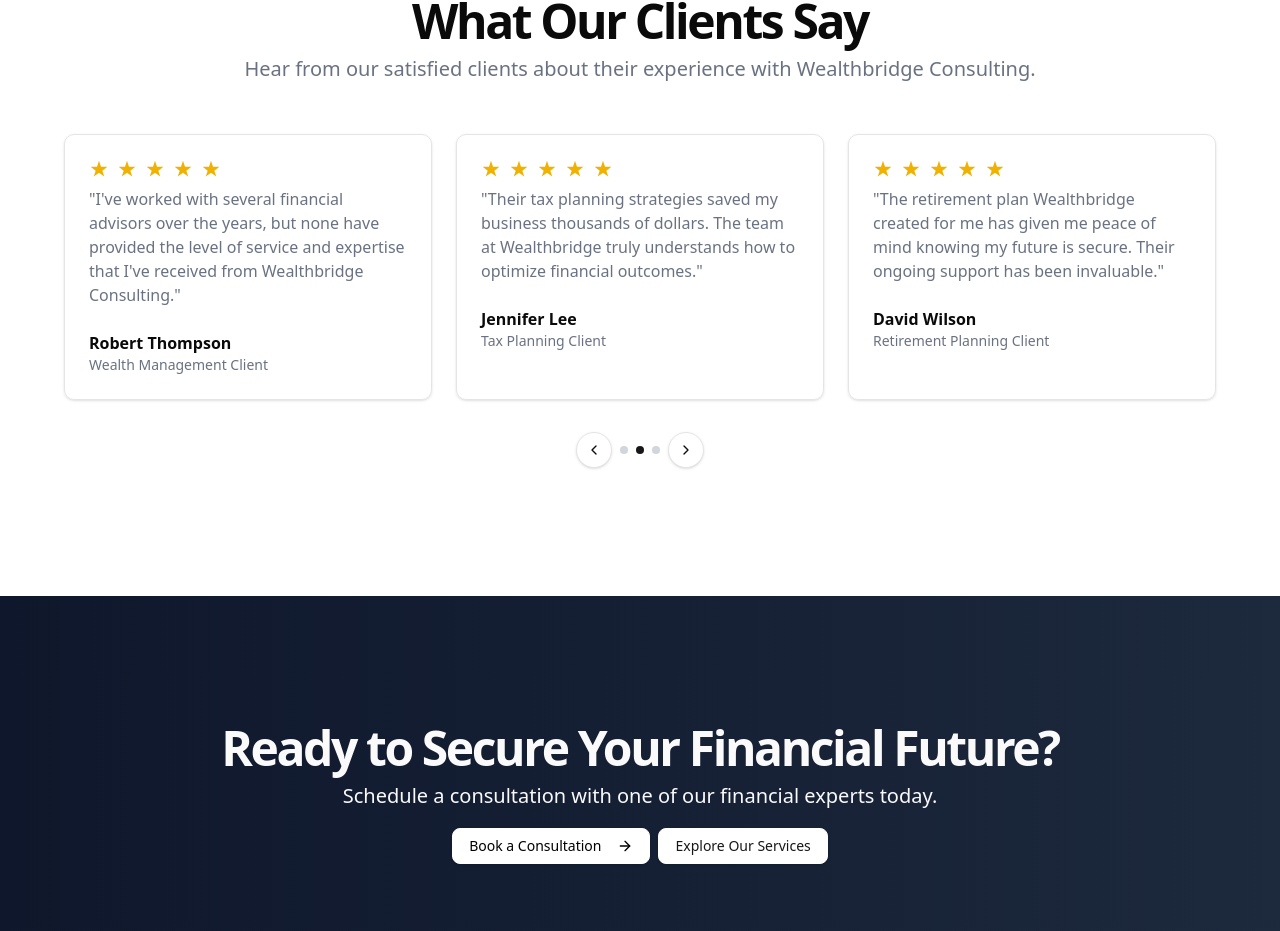
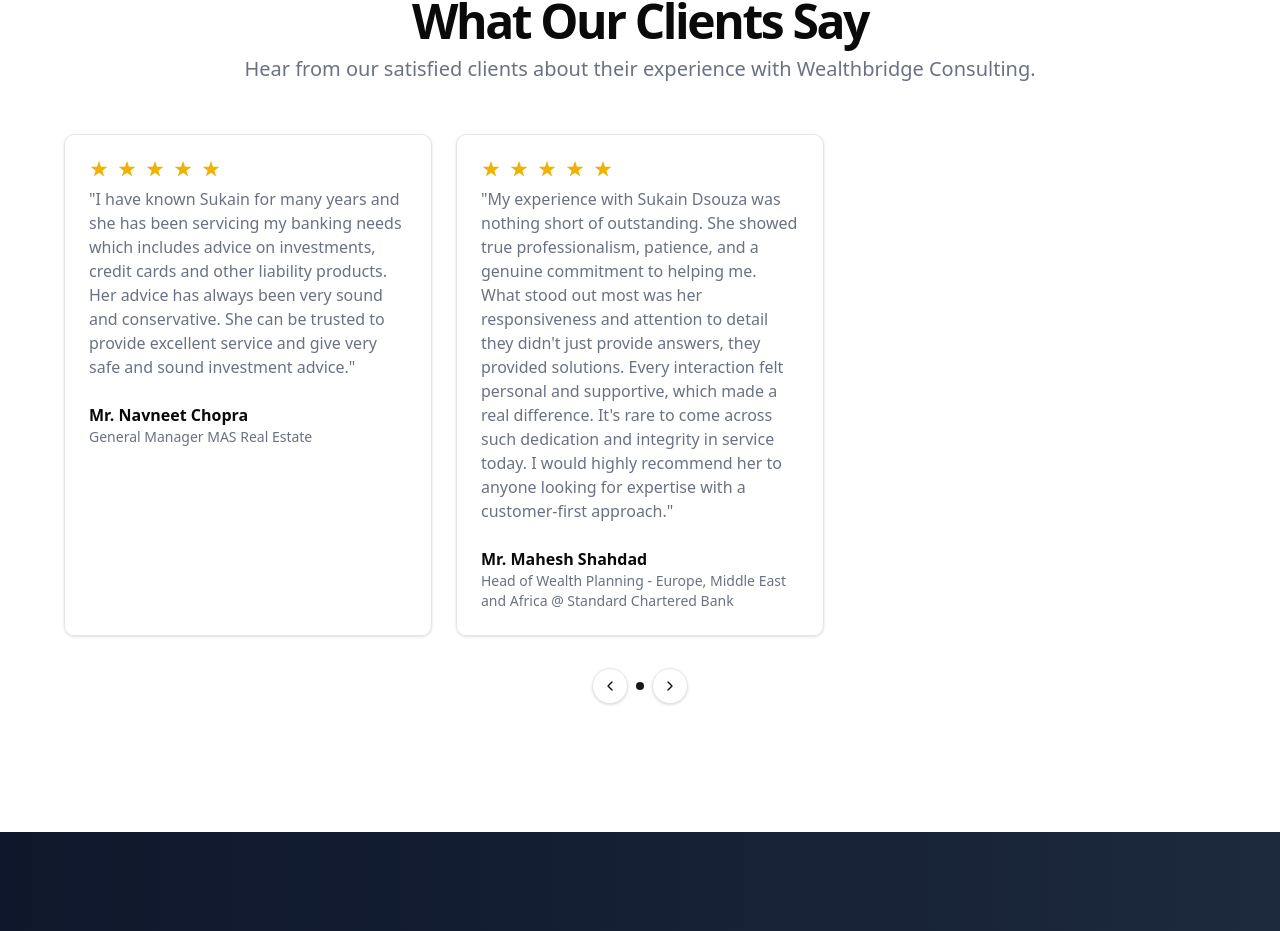
Before and after one commit to jaydencolaco/wealthbridgeconsulting, a Next.js app: page / in a window 1280 px wide. Shown: the part 2376-3307 px from the top of the page. Built offline with nearby package versions, Linux system fonts and the light colour scheme.

Commit message:
another review

```diff
--- a/src/components/testimonial-carousel.tsx
+++ b/src/components/testimonial-carousel.tsx
@@ -22,52 +22,52 @@ export function TestimonialCarousel() {
     {
       id: 2,
       content:
-        "As a business owner, I needed comprehensive financial solutions. Wealthbridge delivered with their banking services and investment strategies that have helped my company thrive.",
-      name: "Michael Chen",
-      role: "Business Banking Client",
-    },
-    {
-      id: 3,
-      content:
-        "The financial advisors at Wealthbridge Consulting took the time to understand my goals and created a tailored plan that has significantly improved my financial health.",
-      name: "Emily Rodriguez",
-      role: "Financial Advisory Client",
-    },
-    {
-      id: 4,
-      content:
-        "I've worked with several financial advisors over the years, but none have provided the level of service and expertise that I've received from Wealthbridge Consulting.",
-      name: "Robert Thompson",
-      role: "Wealth Management Client",
-    },
-    {
-      id: 5,
-      content:
-        "Their tax planning strategies saved my business thousands of dollars. The team at Wealthbridge truly understands how to optimize financial outcomes.",
-      name: "Jennifer Lee",
-      role: "Tax Planning Client",
-    },
-    {
-      id: 6,
-      content:
-        "The retirement plan Wealthbridge created for me has given me peace of mind knowing my future is secure. Their ongoing support has been invaluable.",
-      name: "David Wilson",
-      role: "Retirement Planning Client",
-    },
-    {
-      id: 7,
-      content:
-        "Wealthbridge's investment team has consistently outperformed my expectations. Their market insights and strategic approach have significantly grown my portfolio.",
-      name: "Amanda Garcia",
-      role: "Investment Management Client",
-    },
-    {
-      id: 8,
-      content:
-        "The business solutions provided by Wealthbridge helped my company navigate a challenging economic period and emerge stronger than before.",
-      name: "Thomas Wright",
-      role: "Business Solutions Client",
-    },
+        "My experience with Sukain Dsouza was nothing short of outstanding. She showed true professionalism, patience, and a genuine commitment to helping me. What stood out most was her responsiveness and attention to detail they didn't just provide answers, they provided solutions. Every interaction felt personal and supportive, which made a real difference. It's rare to come across such dedication and integrity in service today. I would highly recommend her to anyone looking for expertise with a customer-first approach.",
+      name: "Mr. Mahesh Shahdad",
+      role: "Head of Wealth Planning - Europe, Middle East and Africa @ Standard Chartered Bank",
+    }
+    // {
+    //   id: 3,
+    //   content:
+    //     "The financial advisors at Wealthbridge Consulting took the time to understand my goals and created a tailored plan that has significantly improved my financial health.",
+    //   name: "Emily Rodriguez",
+    //   role: "Financial Advisory Client",
+    // },
+    // {
+    //   id: 4,
+    //   content:
+    //     "I've worked with several financial advisors over the years, but none have provided the level of service and expertise that I've received from Wealthbridge Consulting.",
+    //   name: "Robert Thompson",
+    //   role: "Wealth Management Client",
+    // },
+    // {
+    //   id: 5,
+    //   content:
+    //     "Their tax planning strategies saved my business thousands of dollars. The team at Wealthbridge truly understands how to optimize financial outcomes.",
+    //   name: "Jennifer Lee",
+    //   role: "Tax Planning Client",
+    // },
+    // {
+    //   id: 6,
+    //   content:
+    //     "The retirement plan Wealthbridge created for me has given me peace of mind knowing my future is secure. Their ongoing support has been invaluable.",
+    //   name: "David Wilson",
+    //   role: "Retirement Planning Client",
+    // },
+    // {
+    //   id: 7,
+    //   content:
+    //     "Wealthbridge's investment team has consistently outperformed my expectations. Their market insights and strategic approach have significantly grown my portfolio.",
+    //   name: "Amanda Garcia",
+    //   role: "Investment Management Client",
+    // },
+    // {
+    //   id: 8,
+    //   content:
+    //     "The business solutions provided by Wealthbridge helped my company navigate a challenging economic period and emerge stronger than before.",
+    //   name: "Thomas Wright",
+    //   role: "Business Solutions Client",
+    // },
   ];
 
   const [currentIndex, setCurrentIndex] = useState(0);
```
